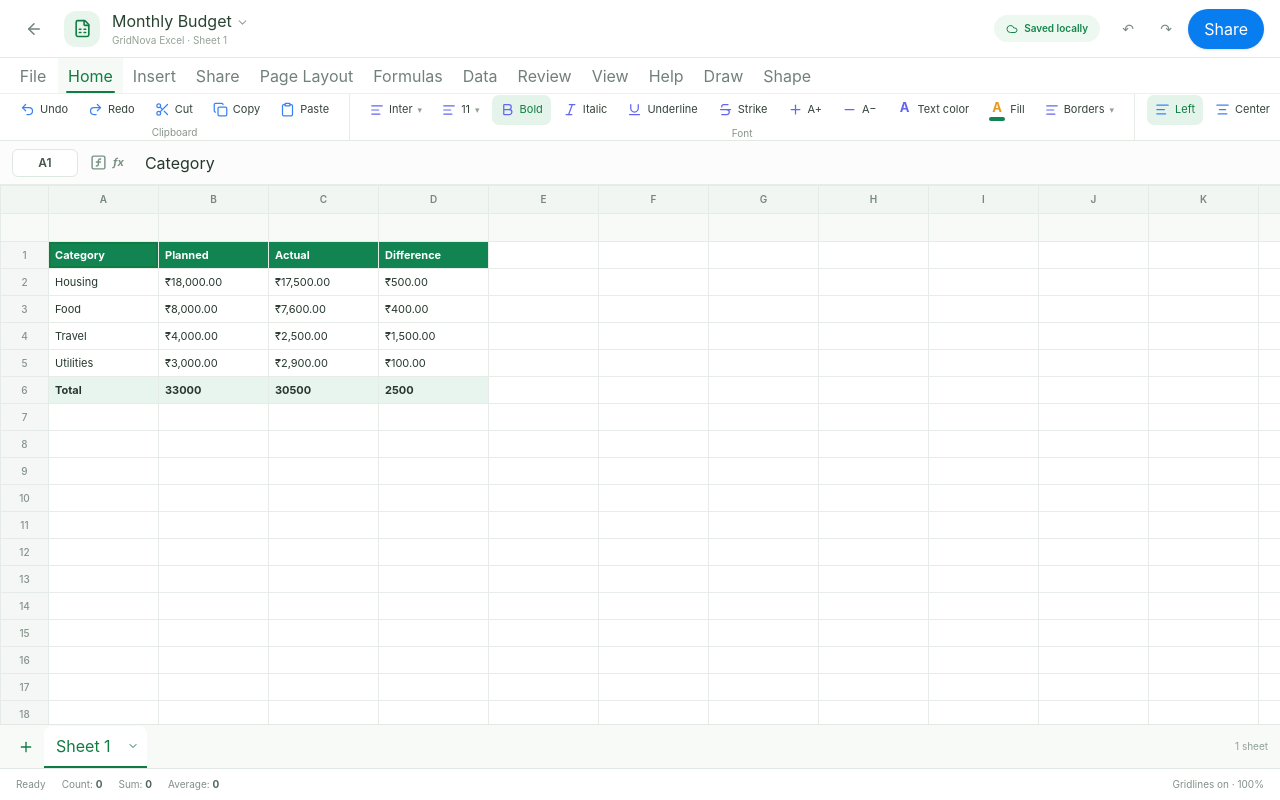
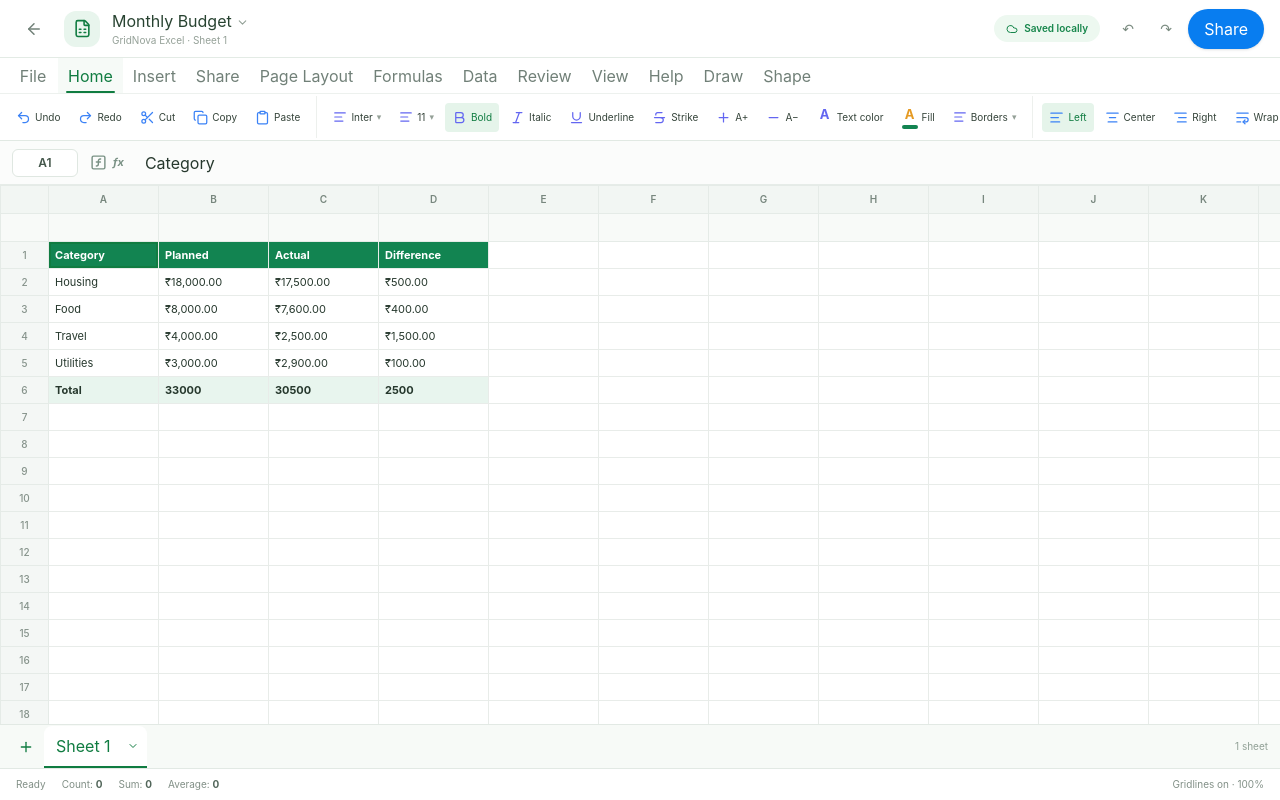
Before and after one commit to iGurpeetSingh/GridNova., a React (Vite) app: page / in a window 1280 px wide. Both pictures are taken after a click on the button 486 px from the left and 395 px from the top of the page. Built offline with nearby package versions, Linux system fonts and the light colour scheme.

Commit message:
style: match compact Excel ribbon proportions and spacing

```diff
--- a/src/index.css
+++ b/src/index.css
@@ -6,10 +6,10 @@
 .btn{display:inline-flex;align-items:center;justify-content:center;gap:7px;border:1px solid #e1e9e3;border-radius:10px;padding:8px 11px;background:#fff;color:#36443a;font-size:12px;font-weight:600;transition:.15s}
 .btn:hover{background:#f2f8f4;border-color:#cbded0}.btn:disabled{opacity:.4;cursor:not-allowed}
 .btn-primary{background:#107c41;border-color:#107c41;color:#fff}.btn-primary:hover{background:#0b6735;color:#fff}
-.ribbon-scroll{overflow-x:auto;scrollbar-width:thin;scrollbar-color:#d7e2da transparent}
-.ribbon-group{display:flex;align-items:center;gap:5px;padding:4px 12px;border-right:1px solid #e7ece8;min-height:68px}
-.ribbon-label{font-size:10px;color:#87948b;text-align:center;margin-top:auto}
-.ribbon-action{display:flex;align-items:center;gap:5px;min-height:30px;padding:5px 8px;border-radius:7px;background:#fff;color:#35443a;font-size:11px;white-space:nowrap}
+.ribbon-scroll{overflow-x:auto;overflow-y:hidden;scrollbar-width:none}.ribbon-scroll::-webkit-scrollbar{display:none}
+.ribbon-group{display:flex;align-items:center;gap:4px;padding:2px 9px;border-right:1px solid #edf0ed;min-height:42px;flex:0 0 auto}.ribbon-group>div{min-width:0}.ribbon-group>div>div:first-child{flex-wrap:nowrap!important}
+.ribbon-label{display:none}
+.ribbon-action{display:flex;align-items:center;gap:4px;min-height:29px;padding:4px 6px;border-radius:4px;background:#fff;color:#35443a;font-size:10px;white-space:nowrap;border:1px solid transparent}
 .ribbon-action:hover{background:#edf6f0}.ribbon-action.active{background:#e5f4ea;color:#107c41}
 .sheet-scroll{overflow:auto;flex:1;min-height:0;background:#fff}
 .cell-input{width:100%;height:100%;min-width:0;border:0;background:transparent;padding:4px 6px;color:inherit;outline:none;font-size:inherit}
@@ -17,5 +17,5 @@
 .grid-cell{position:relative;height:27px;border-right:1px solid #e8ece9;border-bottom:1px solid #e8ece9;padding:0;min-width:65px}
 .grid-cell.selected{box-shadow:inset 0 0 0 2px #107c41;background:#f0faf3}
 .comment-mark{position:absolute;right:0;top:0;border-top:8px solid #f59e0b;border-left:8px solid transparent}
-@media(max-width:700px){.ribbon-group{padding:3px 7px}.ribbon-action{font-size:10px;padding:5px}.grid-cell{min-width:78px}.dashboard-wrap{padding:16px!important}}
+@media(max-width:700px){.ribbon-group{padding:2px 6px}.ribbon-action{font-size:10px;padding:4px}.grid-cell{min-width:78px}.dashboard-wrap{padding:16px!important}}
 @media print{.no-print{display:none!important}.sheet-scroll{overflow:visible}.app-shell{background:#fff}}
```
